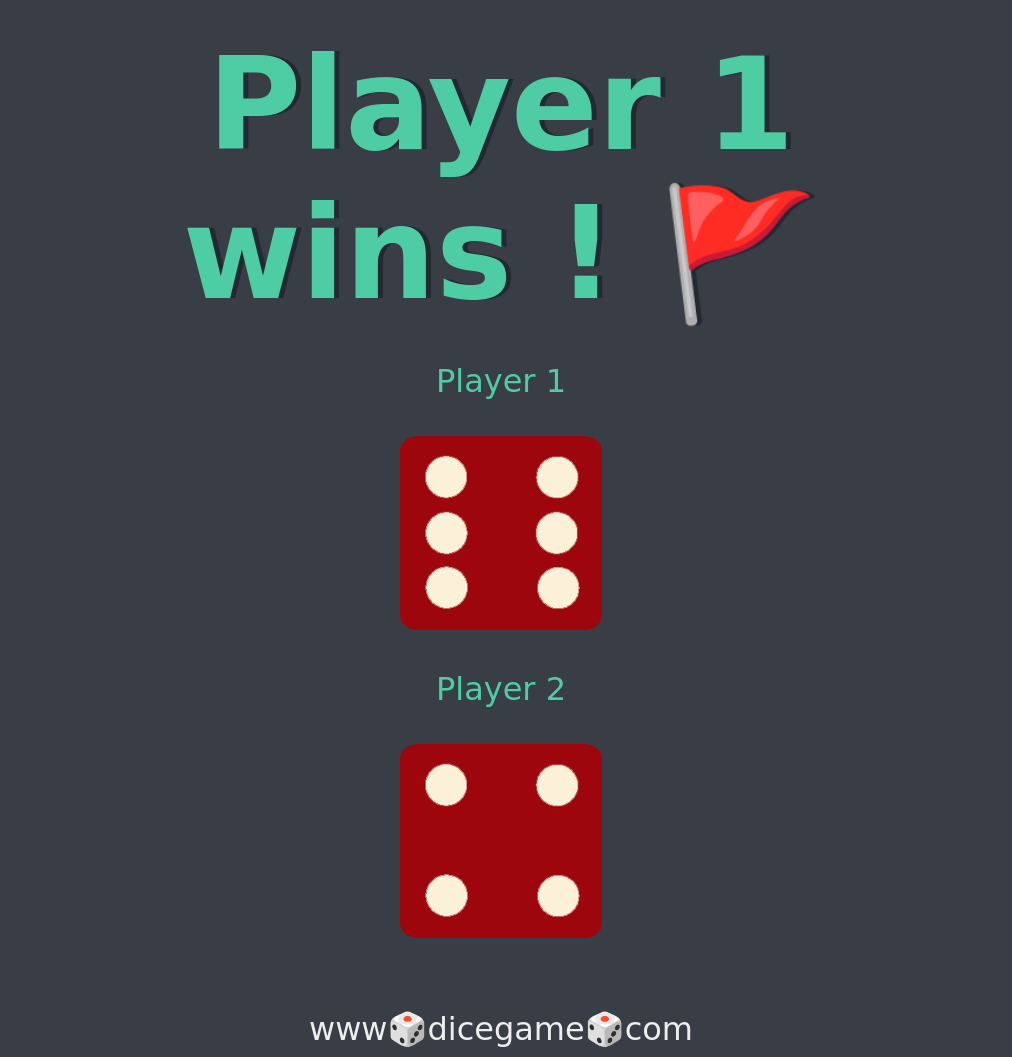
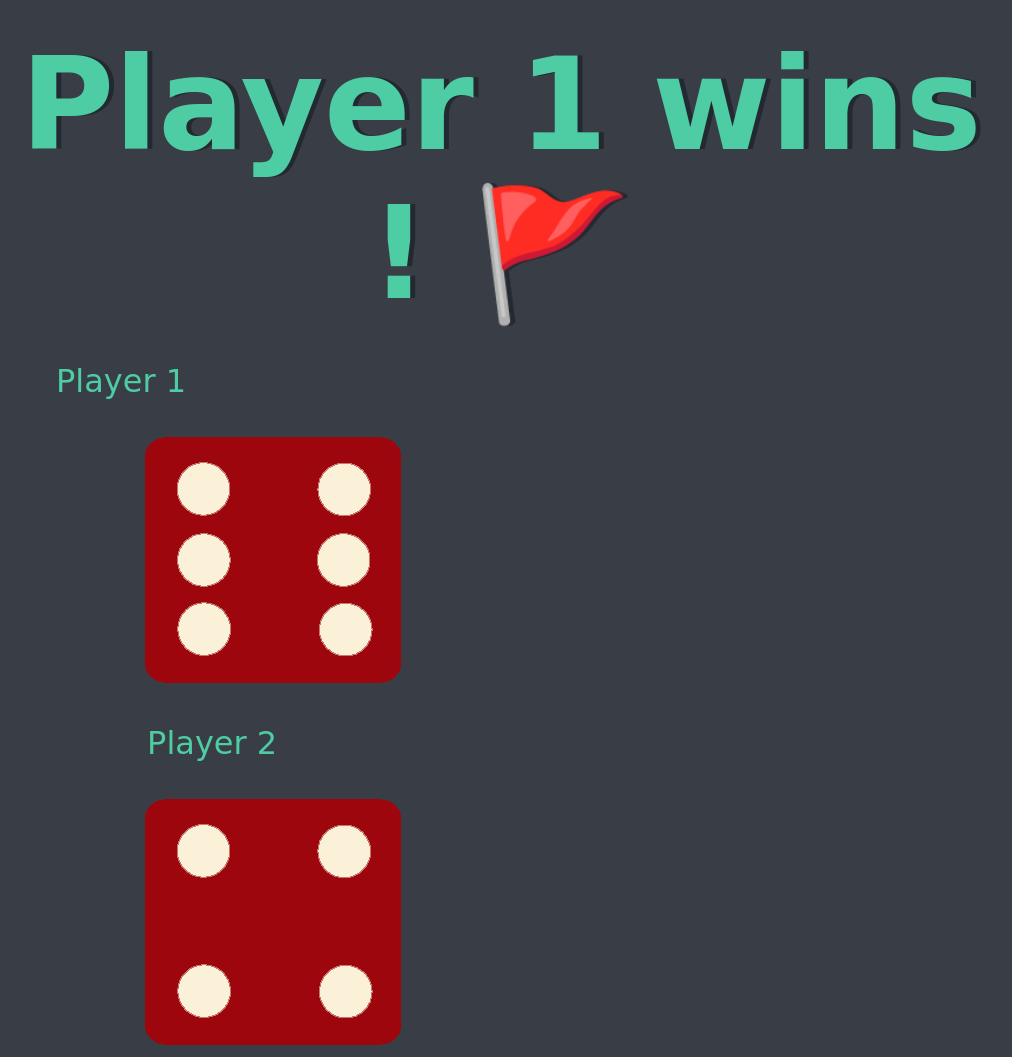
Before and after one commit to Jagpreet153/Dice-game, a plain HTML site: page index.html in a window 1280 px wide. Shown: the top 1057 px of the page, without its empty margins (139-1151 px from the left). Drawn offline with Linux system fonts and the light colour scheme.

Commit message:
Update styles.css

```diff
--- a/styles.css
+++ b/styles.css
@@ -16,7 +16,7 @@
 
 
   h1 {
-    margin: 30px;
+    margin: 30px 0px ;
     font-family: 'Lobster', cursive;
     text-shadow: 5px 0 #232931;
     font-size: 8rem;
@@ -24,13 +24,21 @@
     text-align: center;
   }
 
- .player1{
- text-align: center;
+.player1{
+  position: relative;
+  left: 6%;
+}
+
+.player2{
+  position: relative;
+  left: 15%;
+}
+ .row2{
+  position: absolute;
+  right: 10%;
+  top: 27%;
  }
 
- .player2{
-  text-align: center;
- }
 
   p {
     font-size: 2rem;
@@ -38,11 +46,9 @@
     font-family: 'Indie Flower', cursive;
   }
 
-  img {
-    width: 20%;
 
 
-  }
+
 
   .footer {
     margin-top: 5%;
@@ -57,7 +63,3 @@
     color: #fff;
     font-size: 1.5rem;
   }
-
-  #image{
-    text-align: center;
-  }
```
